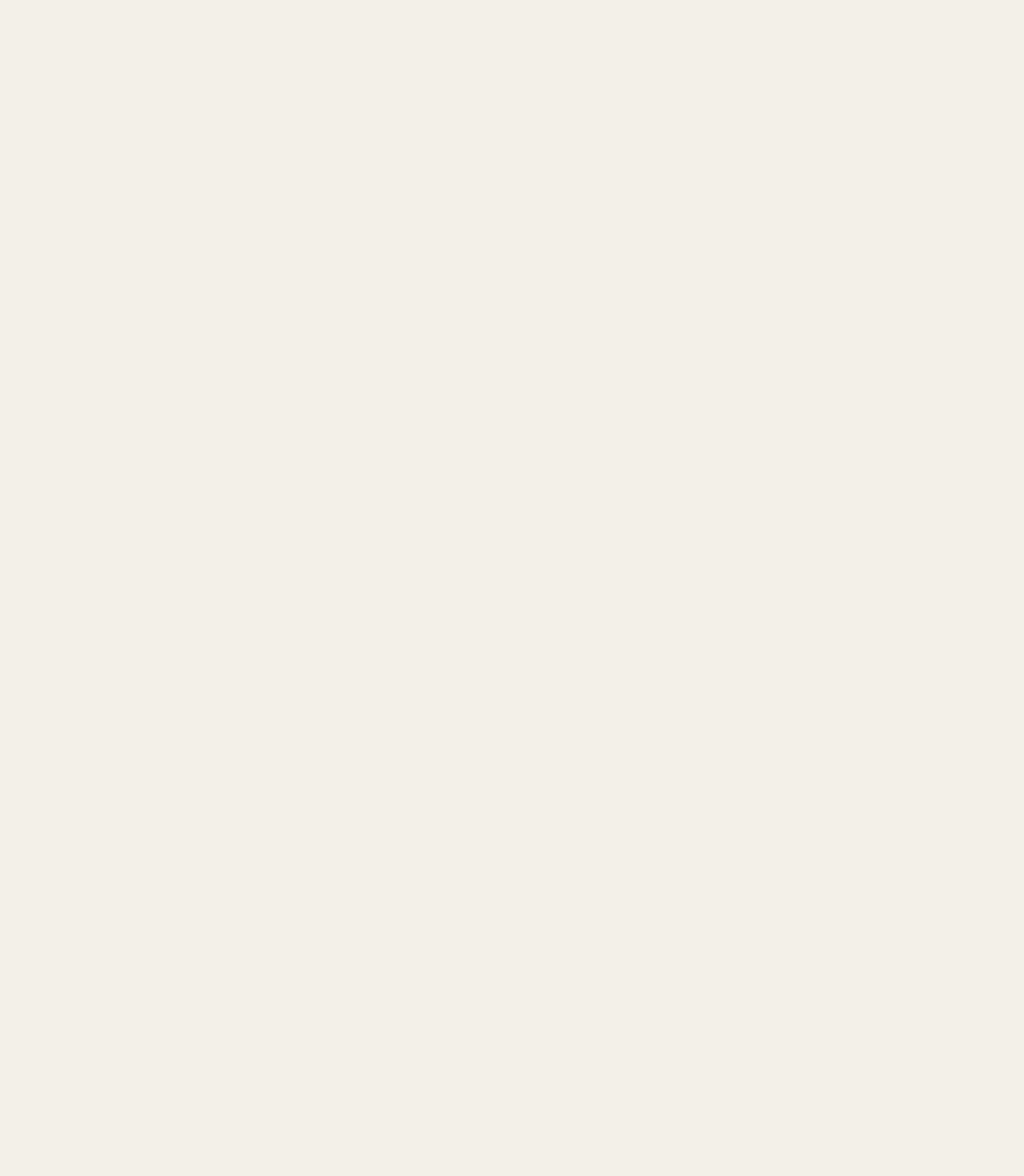
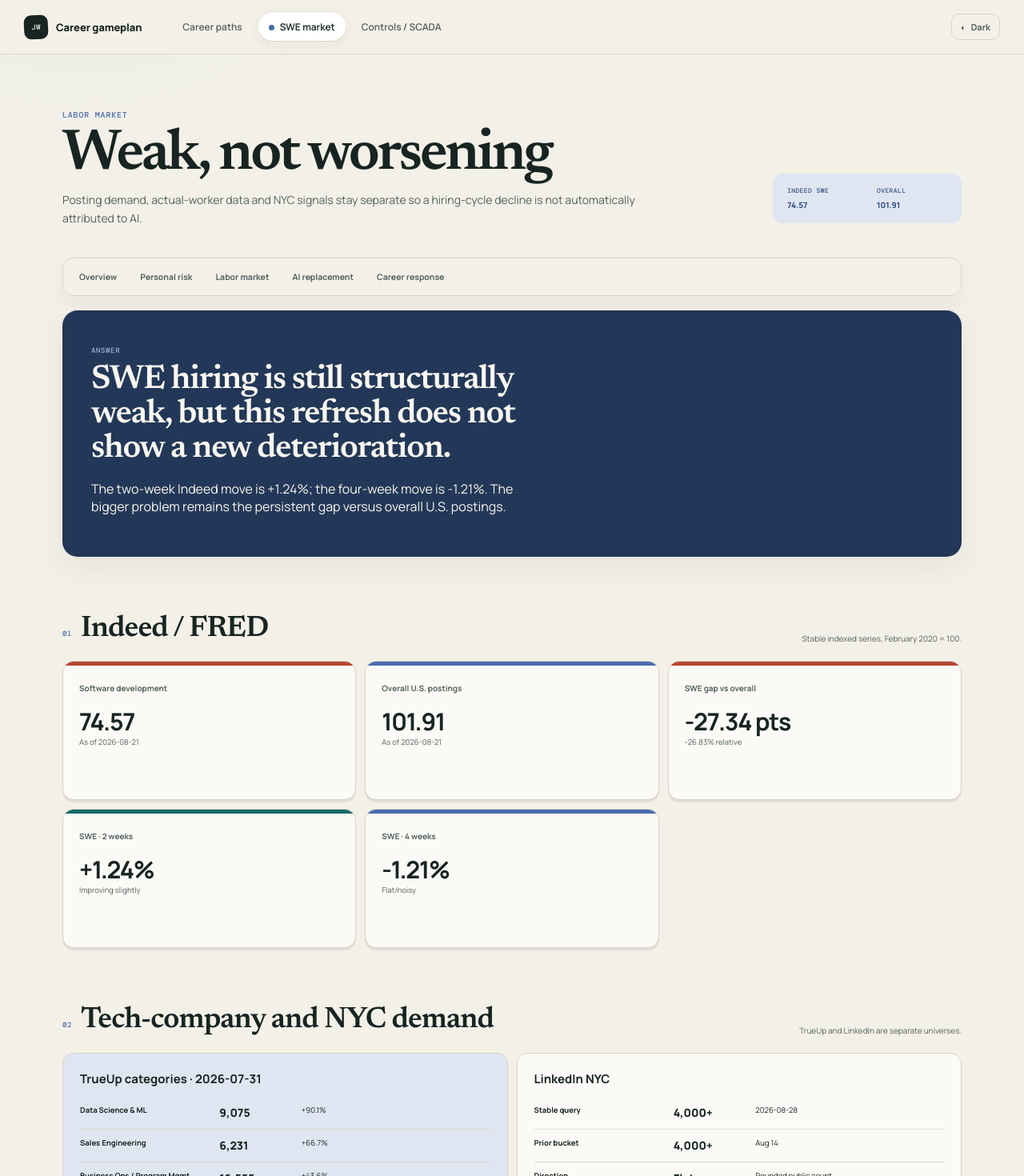
Before and after one commit to JamesWingert/career-helper, a Next.js app: page /ai-dashboard/labor-market in a window 1280 px wide. Before the commit this address had no page. Shown: the top 1470 px of the page at 80% size. Before the commit the page ends 800 px from the top, so only its background shows below. Built offline with nearby package versions, Linux system fonts and the light colour scheme.

Commit message:
Add detailed SWE labor market page

```diff
--- a/app/ai-dashboard/labor-market/page.tsx
+++ b/app/ai-dashboard/labor-market/page.tsx
@@ -1,5 +1,24 @@
-import { redirect } from "next/navigation";
+import { loadLatestSnapshot } from "../../../lib/market-turso";
+import { dashboardData } from "../data";
+import styles from "../page.module.css";
 
-export default function LegacyDashboardRoute() {
-  redirect("/ai-dashboard#snapshot");
+export const dynamic = "force-dynamic";
+
+export default async function LaborMarketPage() {
+  const d = await loadLatestSnapshot(dashboardData);
+  return <main className={styles.page}>
+    <header className={styles.top}><div><span className={styles.topKicker}>Labor market</span><h1 className={styles.title}>Weak, not worsening</h1><p className={styles.dek}>Posting demand, actual-worker data and NYC signals stay separate so a hiring-cycle decline is not automatically attributed to AI.</p></div><dl className={styles.stamp}><div><dt>Indeed SWE</dt><dd>{d.trends.swe.current}</dd></div><div><dt>Overall</dt><dd>{d.trends.overall.current}</dd></div></dl></header>
+    <nav className={styles.sectionNav}><a href="/ai-dashboard">Overview</a><a href="/ai-dashboard/personal-risk">Personal risk</a><a href="/ai-dashboard/labor-market">Labor market</a><a href="/ai-dashboard/ai-replacement">AI replacement</a><a href="/ai-dashboard/career-response">Career response</a></nav>
+    <section className={styles.readout}><div><span>Answer</span><h2>SWE hiring is still structurally weak, but this refresh does not show a new deterioration.</h2><p>The two-week Indeed move is +{d.trends.swe.twoWeekPct}%; the four-week move is {d.trends.swe.fourWeekPct}%. The bigger problem remains the persistent gap versus overall U.S. postings.</p></div></section>
+    <section className={styles.section}><header className={styles.sectionHead}><div><span>01</span><h2>Indeed / FRED</h2></div><p>Stable indexed series, February 2020 = 100.</p></header><div className={styles.metricGrid}>
+      <article className={styles.down}><span>Software development</span><strong>{d.trends.swe.current}</strong><p>As of {d.trends.swe.asOf}</p></article>
+      <article className={styles.neutral}><span>Overall U.S. postings</span><strong>{d.trends.overall.current}</strong><p>As of {d.trends.overall.asOf}</p></article>
+      <article className={styles.down}><span>SWE gap vs overall</span><strong>{d.trends.relativeGapPoints.toFixed(2)} pts</strong><p>{d.trends.relativeGapPct.toFixed(2)}% relative</p></article>
+      <article className={styles.up}><span>SWE · 2 weeks</span><strong>+{d.trends.swe.twoWeekPct}%</strong><p>Improving slightly</p></article>
+      <article className={styles.neutral}><span>SWE · 4 weeks</span><strong>{d.trends.swe.fourWeekPct}%</strong><p>Flat/noisy</p></article>
+    </div></section>
+    <section className={styles.section}><header className={styles.sectionHead}><div><span>02</span><h2>Tech-company and NYC demand</h2></div><p>TrueUp and LinkedIn are separate universes.</p></header><div className={styles.splitTables}><article><h3>TrueUp categories · {d.trueup.asOf}</h3><table className={styles.compactTable}><tbody>{d.trueup.categories.slice(0,6).map(x=><tr key={x.name}><th>{x.name}</th><td>{x.jobs.toLocaleString()}</td><td>+{x.trendPct}%</td></tr>)}</tbody></table></article><article><h3>LinkedIn NYC</h3><table className={styles.compactTable}><tbody><tr><th>Stable query</th><td>{d.linkedin.countLabel}</td><td>{d.linkedin.asOf}</td></tr><tr><th>Prior bucket</th><td>4,000+</td><td>Aug 14</td></tr><tr><th>Direction</th><td>Flat</td><td>Rounded public count</td></tr></tbody></table><p className={styles.detailNote}>{d.linkedin.note}</p></article></div></section>
+    <section className={styles.section}><header className={styles.sectionHead}><div><span>03</span><h2>Actual workers</h2></div><p>Revelio July remains the newest monthly public release; next release is {d.revelio.nextRelease}.</p></header><div className={styles.tableWrap}><table className={styles.dataTable}><thead><tr><th>Measure</th><th>Current</th><th>MoM</th><th>YoY</th></tr></thead><tbody><tr><td>SOC15 employment</td><td>{d.revelio.employmentThousands.toLocaleString()}k</td><td>{d.revelio.employmentChangeMomThousands}k</td><td>{d.revelio.employmentChangeYoyThousands}k</td></tr><tr><td>Openings</td><td>{d.revelio.jobOpenings.toLocaleString()}</td><td>+{d.revelio.jobOpeningsMomPct}%</td><td>+{d.revelio.jobOpeningsYoyPct}%</td></tr><tr><td>Hiring rate</td><td>{d.revelio.hiringRatePct}%</td><td>+{d.revelio.hiringChangeMomPp} pp</td><td>{d.revelio.hiringChangeYoyPp} pp</td></tr><tr><td>New-posting salary</td><td>${d.revelio.newPostingSalary.toLocaleString()}</td><td>{d.revelio.salaryChangeMomPct}%</td><td>+{d.revelio.salaryChangeYoyPct}%</td></tr></tbody></table></div><p className={styles.detailNote}>{d.revelio.note}</p></section>
+    <section className={styles.section}><header className={styles.sectionHead}><div><span>04</span><h2>Causality</h2></div><p>Current evidence fits a mix of weak white-collar demand, seniority shift and AI-driven task change better than broad experienced-SWE replacement.</p></header><div className={styles.evidenceList}><article className={styles.warning}><div><span>Revelio AI-exposure demand</span><strong>{d.aiLaborTracker.exposedRoleDemandChangePct}%</strong></div><p>Most-exposed versus least-exposed roles since Oct. 2022; broad measure, not experienced SWE.</p></article><article className={styles.up}><div><span>AI-adopting firm headcount</span><strong>+{d.aiLaborTracker.adoptingFirmHeadcountGrowthPct}%</strong></div><p>Relative headcount growth at adopters; cuts are not the only observed AI response.</p></article><article className={styles.neutral}><div><span>Change within jobs</span><strong>{d.aiLaborTracker.withinJobActivityChangePct}%</strong></div><p>Supports restructuring of job content as the dominant measured mechanism.</p></article></div></section>
+  </main>;
 }
```
